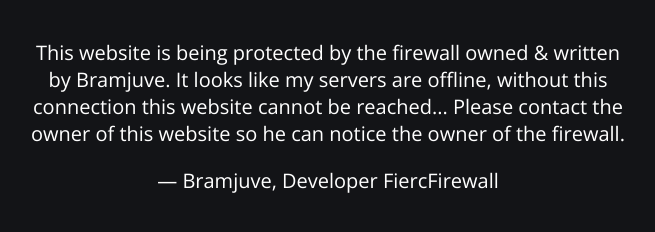
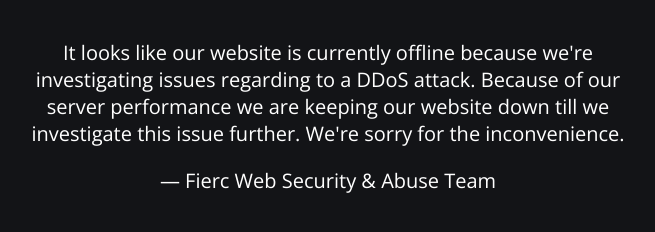
Before and after one commit to BramjuveDev/error49492nc, a plain HTML site: page index.html in a window 1280 px wide. Shown: the part 400-632 px from the top of the page, without its empty margins (312-967 px from the left). Drawn offline with nearby package versions, Linux system fonts and the light colour scheme.

Commit message:
Update index.html

```diff
--- a/index.html
+++ b/index.html
@@ -17,7 +17,7 @@
     <svg xmlns="http://www.w3.org/2000/svg" viewBox="0 0 202.24 202.24"><defs><style>.cls-1{fill:#fff;}</style></defs><title>Asset 3</title><g id="Layer_2" data-name="Layer 2"><g id="Capa_1" data-name="Capa 1"><path class="cls-1" d="M101.12,0A101.12,101.12,0,1,0,202.24,101.12,101.12,101.12,0,0,0,101.12,0ZM159,148.76H43.28a11.57,11.57,0,0,1-10-17.34L91.09,31.16a11.57,11.57,0,0,1,20.06,0L169,131.43a11.57,11.57,0,0,1-10,17.34Z"/><path class="cls-1" d="M101.12,36.93h0L43.27,137.21H159L101.13,36.94Zm0,88.7a7.71,7.71,0,1,1,7.71-7.71A7.71,7.71,0,0,1,101.12,125.63Zm7.71-50.13a7.56,7.56,0,0,1-.11,1.3l-3.8,22.49a3.86,3.86,0,0,1-7.61,0l-3.8-22.49a8,8,0,0,1-.11-1.3,7.71,7.71,0,1,1,15.43,0Z"/></g></g></svg>
     <h1>Server Error</h1>
     <div>
-        <p>This website is being protected by the firewall owned & written by Bramjuve. It looks like my servers are offline, without this connection this website cannot be reached... Please contact the owner of this website so he can notice the owner of the firewall.</p>
-        <p>&mdash; Bramjuve, Developer FiercFirewall</p>
+        <p>It looks like our website is currently offline because we're investigating issues regarding to a DDoS attack. Because of our server performance we are keeping our website down till we investigate this issue further. We're sorry for the inconvenience.</p>
+        <p>&mdash; Fierc Web Security & Abuse Team</p>
     </div>
 </article>
```
